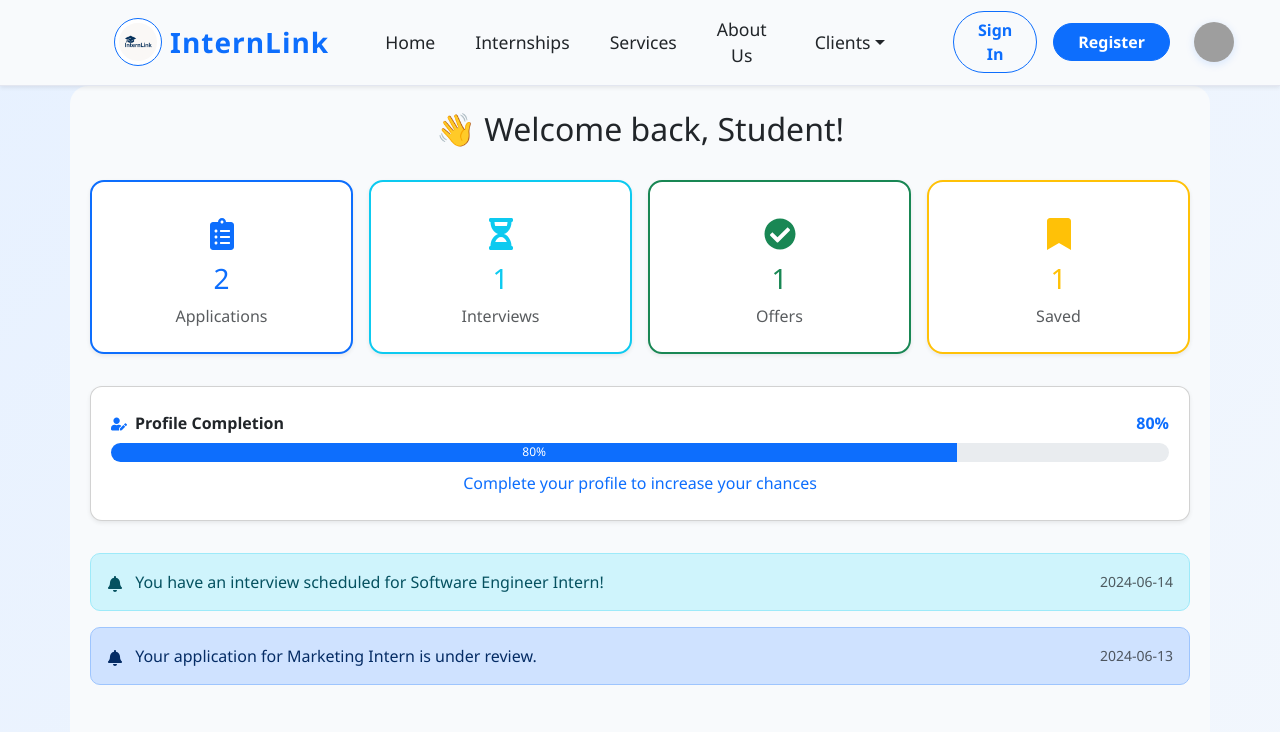
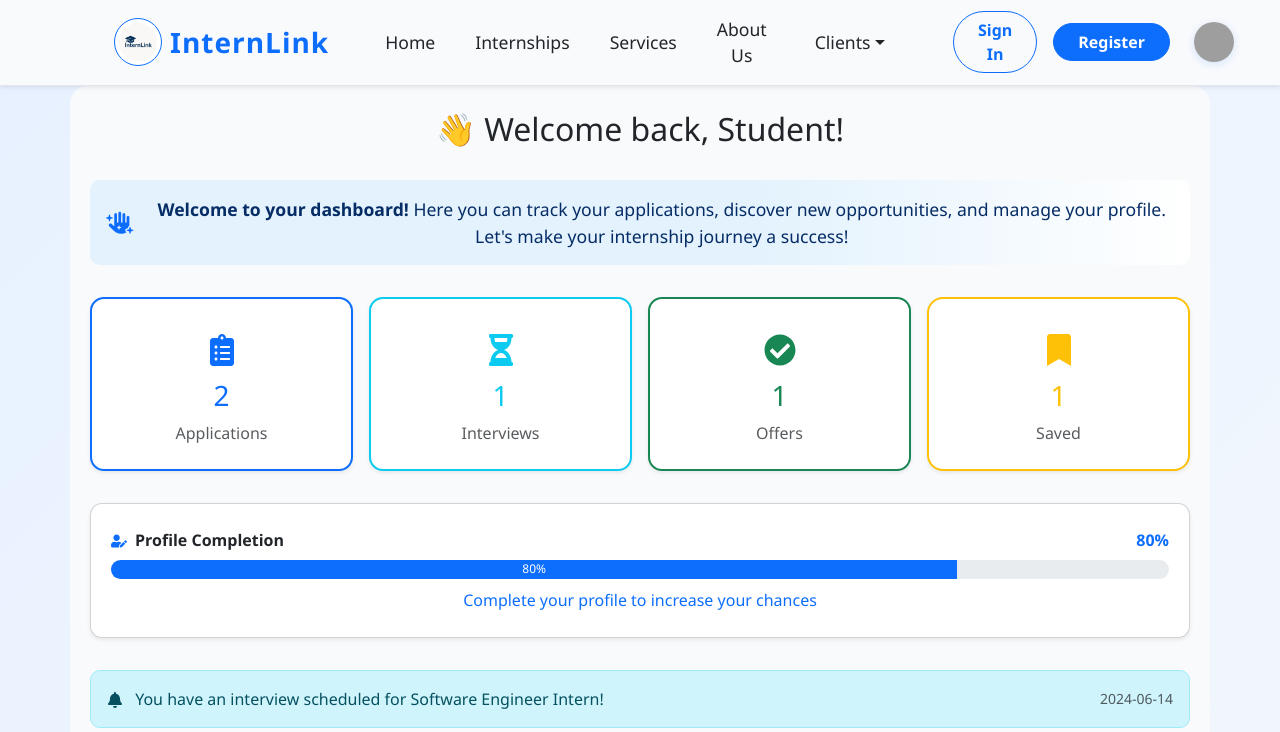
Before and after one commit to Omar-AbuShaheen/internlink, a React (Create React App) app: page /student/dashboard in a window 1280 px wide. Shown: the top 732 px of the page. Built offline with nearby package versions, Linux system fonts and the light colour scheme; grey boxes are pictures that could not be loaded.

Commit message:
Update feat:Add dashboard welcome message card

```diff
--- a/src/components/StudentDashboard.js
+++ b/src/components/StudentDashboard.js
@@ -156,6 +156,14 @@ function StudentDashboard() {
   return (
     <Container className="student-dashboard py-4">
       <h2 className="mb-4">👋 Welcome back, Student!</h2>
+
+      {/* Welcome Message */}
+      <Alert variant="primary" className="d-flex align-items-center mb-4" style={{ background: 'linear-gradient(90deg, #e3f2fd 60%, #fff 100%)', border: 'none', fontSize: '1.1rem' }}>
+        <i className="fa-solid fa-hand-sparkles me-3 fa-lg text-primary"></i>
+        <div>
+          <strong>Welcome to your dashboard!</strong> Here you can track your applications, discover new opportunities, and manage your profile. Let's make your internship journey a success!
+        </div>
+      </Alert>
 
       {/* Stats Cards */}
       <Row className="mb-4 g-3">
```
